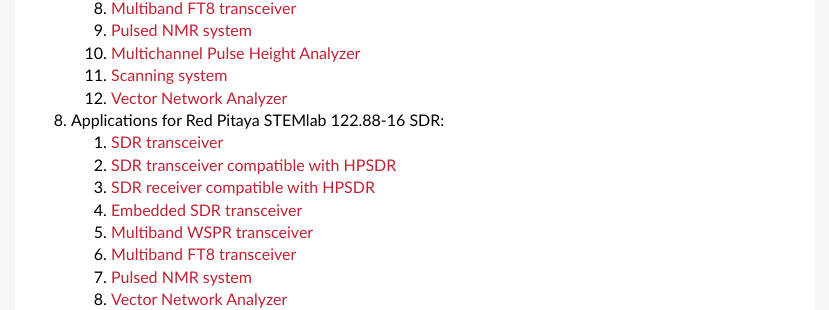
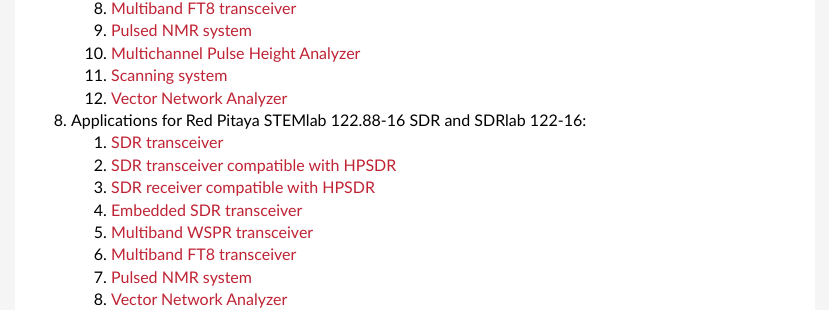
Before and after one commit to pavel-demin/red-pitaya-notes, a Jekyll site: the page built from index.md, in a window 1280 px wide. Shown: the part 565-875 px from the top of the page, without its empty margins (225-1054 px from the left). Built offline with Jekyll 4.4.1, drawn with Linux system fonts in a browser that asks for light colours.

Commit message:
add SDRlab 122-16 to index

```diff
--- a/index.md
+++ b/index.md
@@ -23,7 +23,7 @@
    1. [Multichannel Pulse Height Analyzer]({{ "/mcpha/" | prepend: site.baseurl }})
    1. [Scanning system]({{ "/scanner/" | prepend: site.baseurl }})
    1. [Vector Network Analyzer]({{ "/vna/" | prepend: site.baseurl }})
-1. Applications for Red Pitaya STEMlab 122.88-16 SDR:
+1. Applications for Red Pitaya STEMlab 122.88-16 SDR and SDRlab 122-16:
    1. [SDR transceiver]({{ "/sdr-transceiver-122-88/" | prepend: site.baseurl }})
    1. [SDR transceiver compatible with HPSDR]({{ "/sdr-transceiver-hpsdr-122-88/" | prepend: site.baseurl }})
    1. [SDR receiver compatible with HPSDR]({{ "/sdr-receiver-hpsdr-122-88/" | prepend: site.baseurl }})
```
